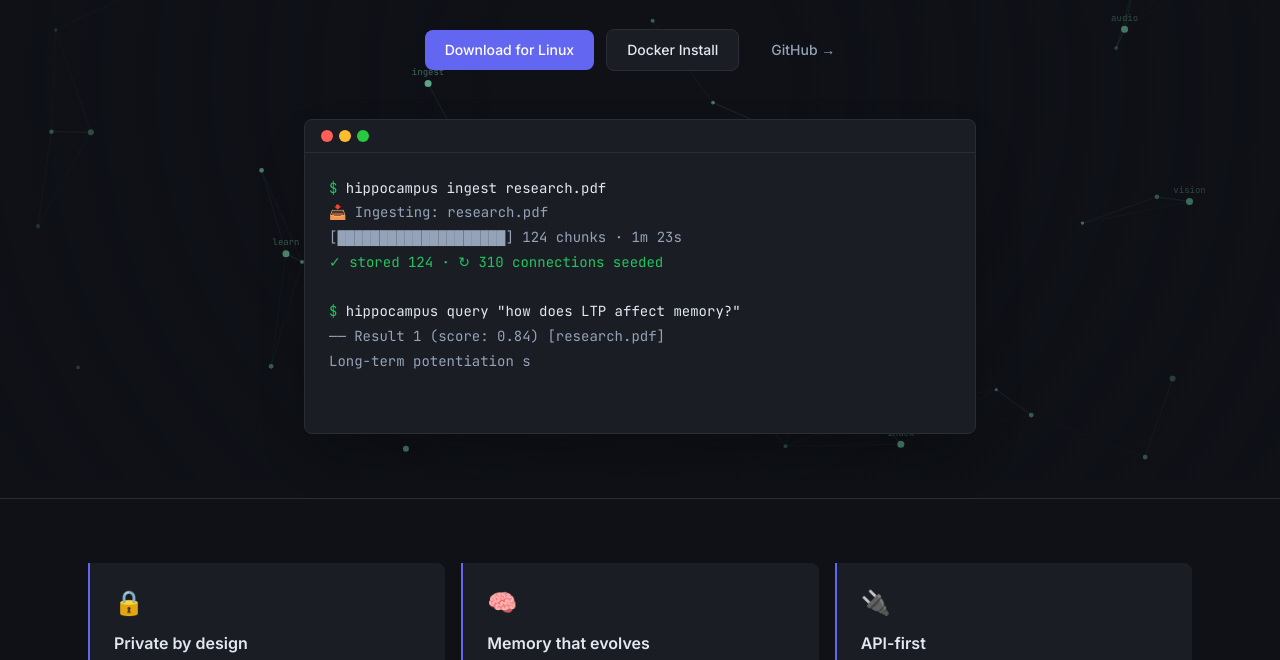
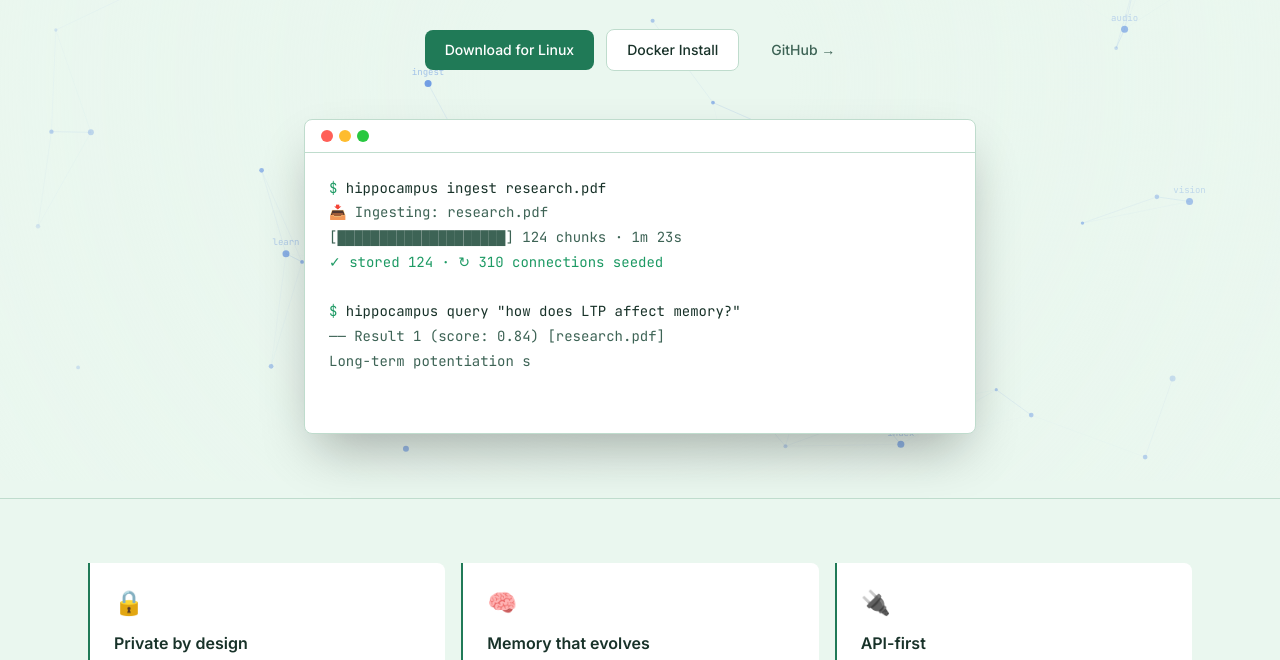
Before and after one commit to theQuarky/hippocampus, an Astro site in the folder website/: page / in a window 1280 px wide. Shown: the part 319-979 px from the top of the page. Built offline with nearby package versions, Linux system fonts and the light colour scheme; Astro itself is replaced by a stand-in of ours.

Commit message:
feat: light-green site theme with contrasting graph and author meta
- switch global palette to light green background and dark text
- recolor animated memory graph to contrasting blue
- add global author meta tag in base layout

```diff
--- a/website/src/components/MemoryGraph.astro
+++ b/website/src/components/MemoryGraph.astro
@@ -18,8 +18,8 @@
   const ctx = canvas.getContext('2d')!;
 
   // ── Design tokens ──────────────────────────────────────────────────────────
-  const AC: [number, number, number] = [132, 236, 186]; // mint green
-  const BG_RGB: [number, number, number] = [15, 17, 23]; // #0f1117
+  const AC: [number, number, number] = [56, 115, 222]; // blue graph for contrast
+  const BG_RGB: [number, number, number] = [234, 247, 239]; // #eaf7ef
   const CONNECT_DIST = 145;
   const MOUSE_RADIUS = 190;
   const PULSE_INTERVAL = 210; // frames between ambient pulses
--- a/website/src/layouts/Base.astro
+++ b/website/src/layouts/Base.astro
@@ -8,6 +8,7 @@
 
 const { title, description = 'A local AI memory system that learns as you use it. Ingest documents, audio, images and video. Query with natural language.' } = Astro.props;
 const canonicalURL = new URL(Astro.url.pathname, Astro.site);
+const author = 'Hiren Rana';
 ---
 
 <!doctype html>
@@ -16,6 +17,7 @@
     <meta charset="UTF-8" />
     <meta name="viewport" content="width=device-width, initial-scale=1.0" />
     <meta name="description" content={description} />
+    <meta name="author" content={author} />
     <meta name="generator" content={Astro.generator} />
 
     <meta property="og:type" content="website" />
--- a/website/tailwind.config.mjs
+++ b/website/tailwind.config.mjs
@@ -5,21 +5,21 @@
     extend: {
       colors: {
         bg: {
-          primary: '#0f1117',
-          surface: '#13151a',
-          panel: '#1a1d24',
+          primary: '#eaf7ef',
+          surface: '#f4fbf7',
+          panel: '#ffffff',
         },
-        border: '#2a2d36',
+        border: '#bfdccd',
         accent: {
-          DEFAULT: '#6366f1',
-          hover: '#818cf8',
+          DEFAULT: '#207a57',
+          hover: '#2b9870',
         },
         text: {
-          primary: '#e2e8f0',
-          muted: '#94a3b8',
-          dim: '#64748b',
+          primary: '#183229',
+          muted: '#3d6355',
+          dim: '#5f8c7a',
         },
-        success: '#22c55e',
+        success: '#1d9a64',
         warning: '#f59e0b',
         danger: '#ef4444',
       },
```
